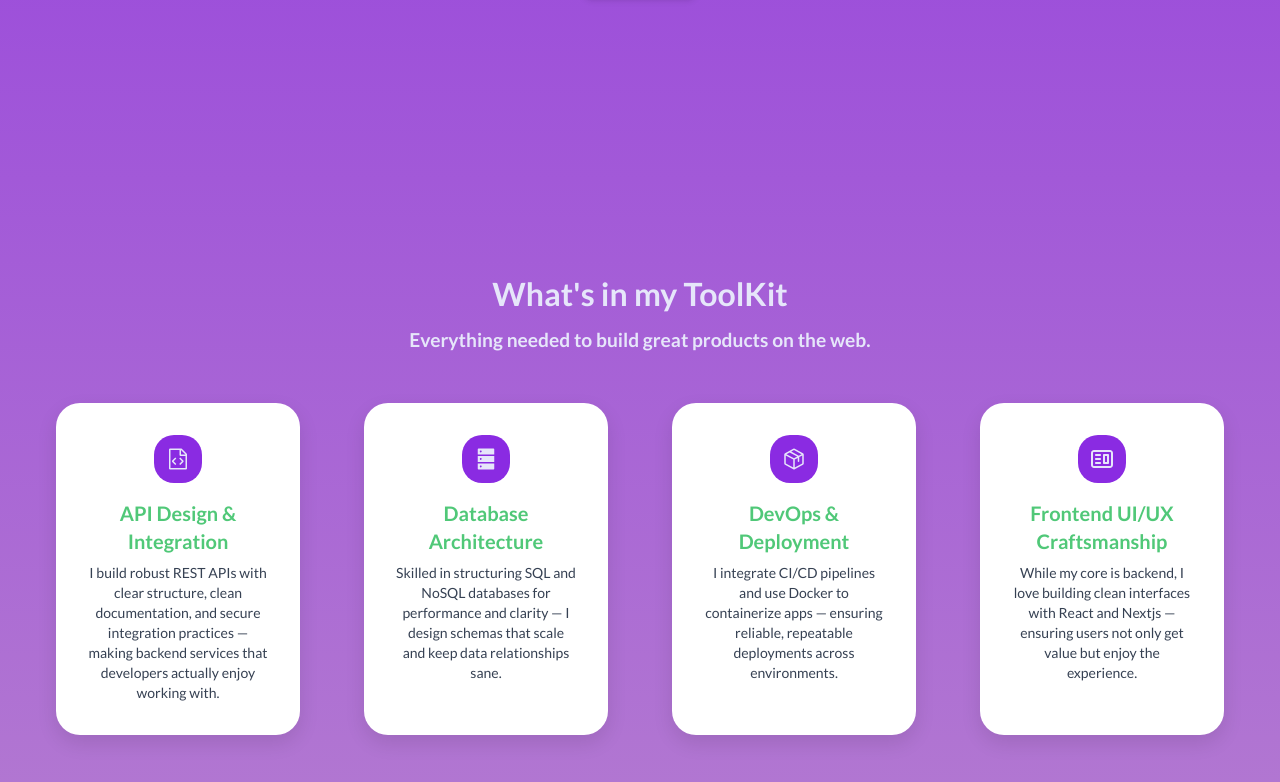
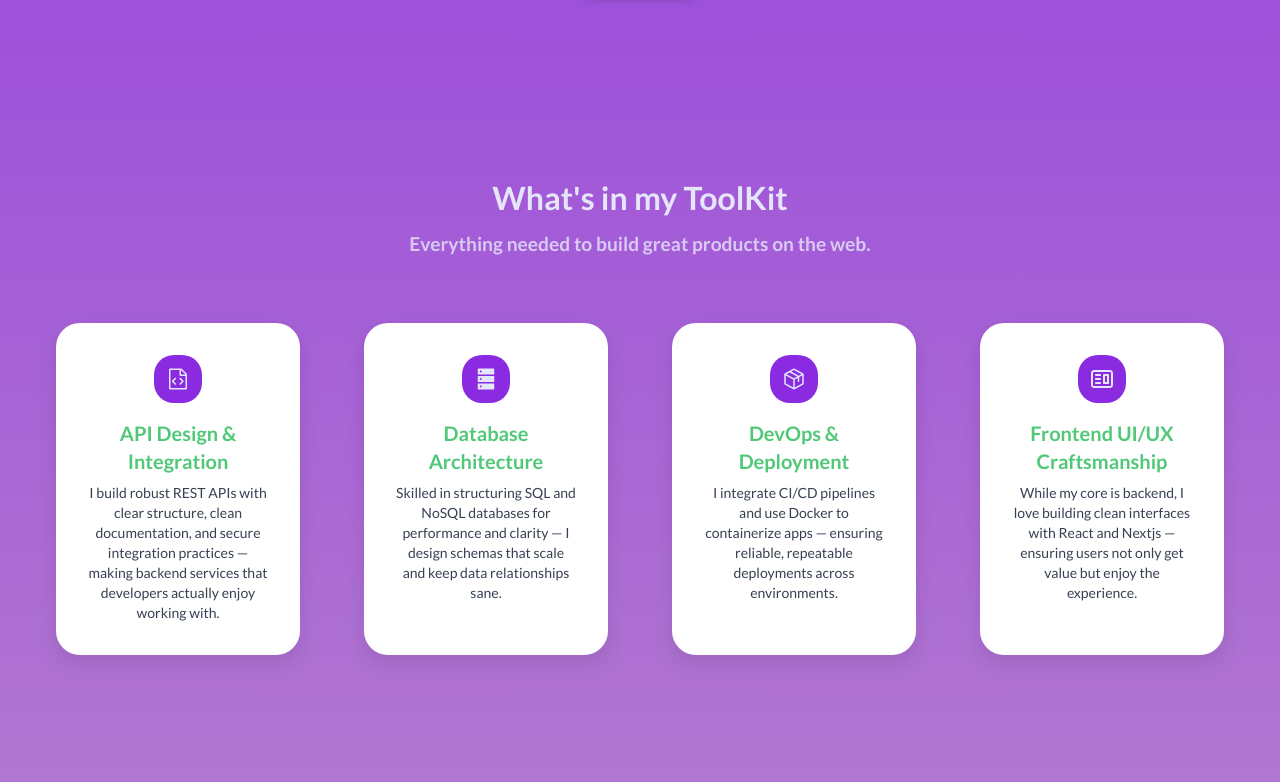
Before and after one commit to Gojer16/Portfolio, a React (Vite) app in the folder portfolio/: page / in a window 1280 px wide. Shown: the part 778-1560 px from the top of the page. Built offline with nearby package versions, Linux system fonts and the light colour scheme.

Commit message:
Showcase - Done.

```diff
--- a/portfolio/src/components/Showcase.jsx
+++ b/portfolio/src/components/Showcase.jsx
@@ -1,19 +1,27 @@
 import React from 'react'
 import { CardShowcase } from './CardShowcase'
 import './Showcase.css'
+import { motion } from 'framer-motion'
 
 
 const Showcase = () => {
   return (
-    <div className=''>
-      <div className='title text-secondary'>
-        <h1 className='text-[2rem] font-bold'>What's in my ToolKit</h1>
-        <p className='text-[1.2rem] font-semibold mt-2'>Everything needed to build great products on the web.</p>
-      </div>
-      <div className='px-4 mx-auto'>
-          <CardShowcase />
-      </div>
-    </div>
+    <section id="showcase" className="py-16 bg-background" aria-labelledby="showcase-title">
+      <motion.div
+        initial={{ opacity: 0, y: 40 }}
+        whileInView={{ opacity: 1, y: 0 }}
+        transition={{ duration: 0.6, ease: 'easeOut' }}
+        viewport={{ once: true }}
+      >
+  <div className="container mx-auto px-4 ">
+    <header className="text-center mb-12">
+      <h2 id="showcase-title" className="text-[2rem] font-bold text-secondary">What's in my ToolKit</h2>
+      <p className="text-[1.2rem] font-semibold mt-2 text-secondary/80">Everything needed to build great products on the web.</p>
+    </header>
+    <CardShowcase />
+  </div>
+  </motion.div>
+</section>
   )
 }
 
```
